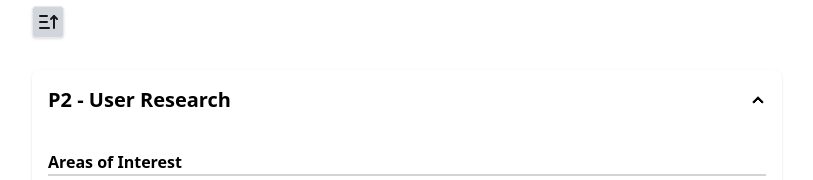
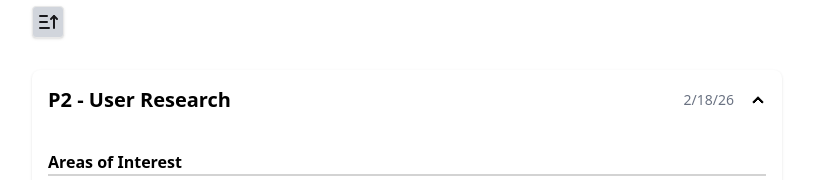
Before and after one commit to andrewtlu/hci-logs, a Svelte app: page / in a window 1280 px wide. Shown: the part 250-430 px from the top of the page, without its empty margins (233-1046 px from the left). Built offline with nearby package versions, Linux system fonts and the light colour scheme.

Commit message:
Add date to posts

```diff
--- a/src/app.css
+++ b/src/app.css
@@ -38,6 +38,11 @@
   @apply font-bold;
 }
 
+@utility pcard-date {
+  @apply text-sm;
+  @apply text-gray-500;
+}
+
 @utility pcard-content {
   @apply text-base;
 }
--- a/src/components/P1.svelte
+++ b/src/components/P1.svelte
@@ -3,7 +3,10 @@ P1 component
  -->
 <div class="pcard collapse collapse-arrow">
   <input type="checkbox" name="P1" id="P1" checked />
-  <h1 class="pcard-header collapse-title">P1 - Pitch Video/Problem Space</h1>
+  <div class="collapse-title flex justify-between items-center">
+    <h1 class="pcard-header">P1 - Pitch Video/Problem Space</h1>
+    <h2 class="pcard-date">2/9/26</h2>
+  </div>
   <div class="pcard-content collapse-content">
     <div class="pcard-body">
       <p class="pbody">
--- a/src/components/P2.svelte
+++ b/src/components/P2.svelte
@@ -7,7 +7,10 @@ P2 component
  -->
 <div class="pcard collapse collapse-arrow">
   <input type="checkbox" name="P2" id="P2" checked />
-  <div class="pcard-header collapse-title">P2 - User Research</div>
+  <div class="collapse-title flex justify-between items-center">
+    <h1 class="pcard-header">P2 - User Research</h1>
+    <h2 class="pcard-date">2/18/26</h2>
+  </div>
   <div class="pcard-content collapse-content">
     <div class="pcard-body">
       <p class="pheading">Areas of Interest</p>
```
